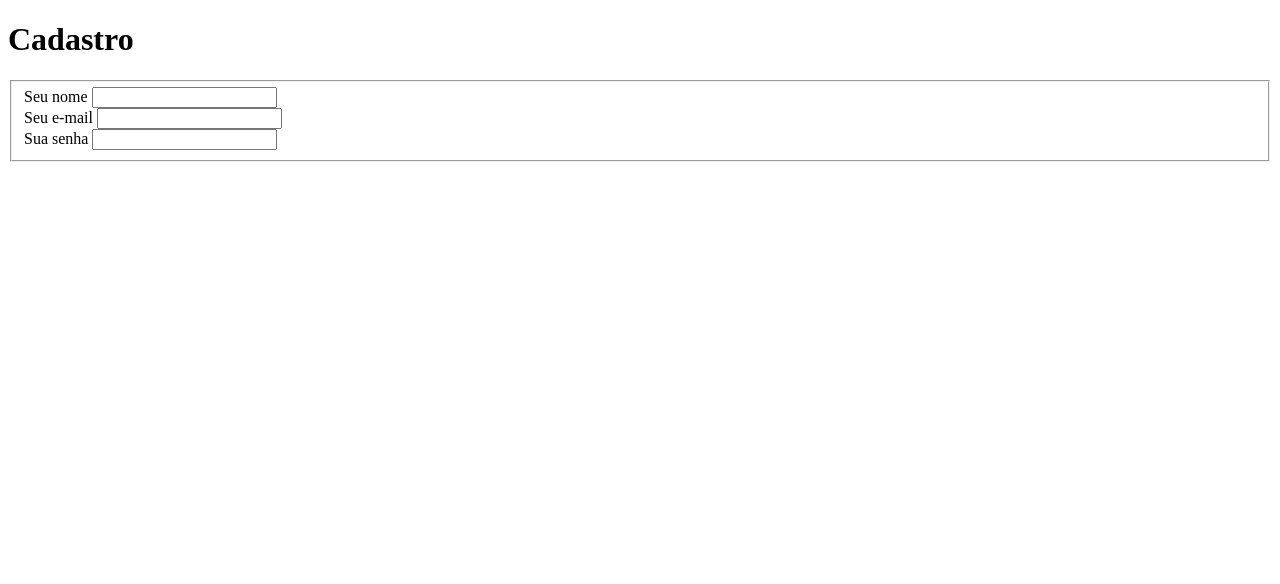
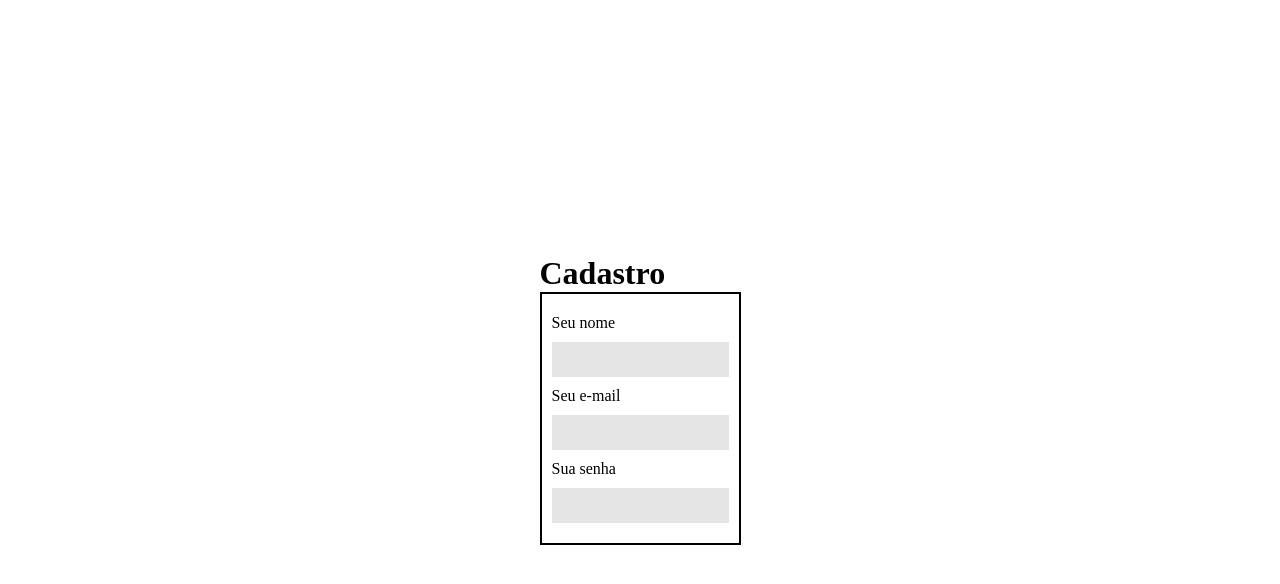
Before and after one commit to SamucaDevelop/Cadastro, a plain HTML site: page index.html in a window 1280 px wide. Drawn offline with Linux system fonts and the light colour scheme.

Commit message:
Cadastro

```diff
--- a/index.html
+++ b/index.html
@@ -3,30 +3,34 @@
   <head>
     <meta charset="UTF-8" />
     <meta name="viewport" content="width=device-width, initial-scale=1.0" />
+    <link rel="stylesheet" type="text/css" href="style.css" media="screen" />
     <title>Cadastro</title>
   </head>
   <body>
-    <div>
+    <div class="container">
+      <div class="content-form">
+        <div class="header">
           <h1>Cadastro</h1>
         </div>
-
-    <form>
+        <form class="form">
           <fieldset>
-        <div>
+            <div class="field">
               <label>Seu nome</label>
-          <input type="text" name="nome" id="nome" />
+              <input class="input" type="text" name="nome" id="nome" />
             </div>
 
-        <div>
+            <div class="field">
               <label>Seu e-mail</label>
-          <input type="text" name="e-mail" id="e-mail" />
+              <input class="input" type="text" name="e-mail" id="e-mail" />
             </div>
 
-        <div>
+            <div class="field">
               <label>Sua senha</label>
-          <input type="text" name="senha" id="senha" />
+              <input class="input" type="text" name="senha" id="senha" />
             </div>
           </fieldset>
         </form>
+      </div>
+    </div>
   </body>
 </html>
--- /dev/null
+++ b/style.css
@@ -0,0 +1,31 @@
+* {
+    padding: 0;
+    margin: 0;
+    border: 0;
+}
+
+.container {
+    width: 100%;
+    height: 100vh;
+    display: flex;
+    align-items: center;
+    justify-content: center;
+}
+
+.form {
+    border: 2px solid black;
+    padding: 10px;
+}
+
+.field {
+    display: flex;
+    flex-direction: column;
+    gap: 10px;
+    margin: 10px 0;
+}
+
+.input {
+    background: rgba(0, 0, 0, 0.1);
+    padding: 10px 0;
+
+}
```
Also changed, not shown: 1 other file. Lines whose indentation alone changed are shown as unchanged.
